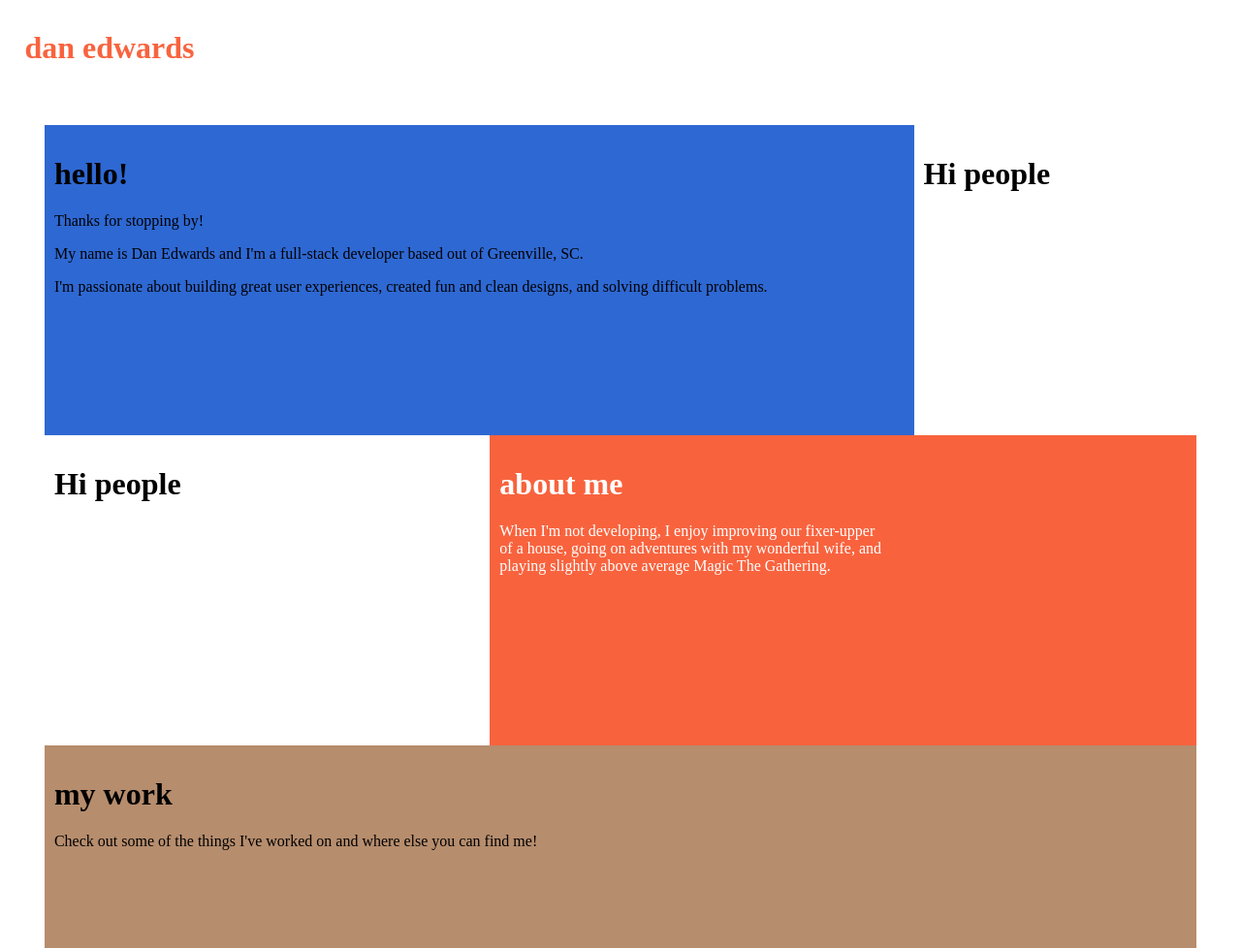
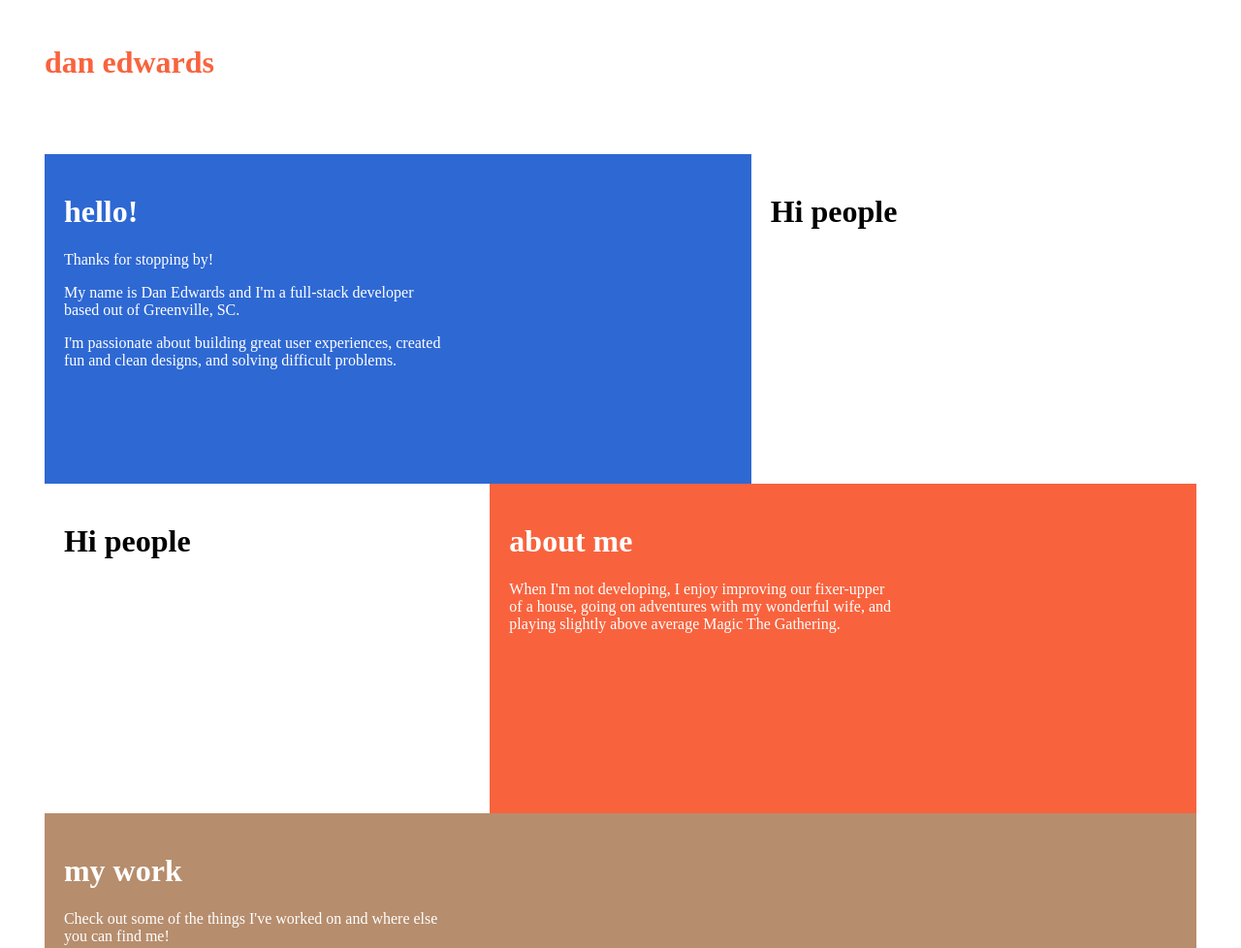
Before and after one commit to cdanwards/new-portfolio, a Gatsby site: page / in a window 1280 px wide. Shown: the top 978 px of the page at 97% size. Built offline with nearby package versions, Linux system fonts and the light colour scheme; Gatsby itself is replaced by a stand-in of ours.

Commit message:
got styled components working

```diff
--- a/gatsby-config.js
+++ b/gatsby-config.js
@@ -33,6 +33,9 @@ module.exports = {
         pathToConfigModule: `src/utils/typography`,
       },
     },
+    {
+      resolve: `gatsby-plugin-styled-components`,
+    },
     // this (optional) plugin enables Progressive Web App + Offline functionality
     // To learn more, visit: https://gatsby.dev/offline
     // `gatsby-plugin-offline`,
--- a/package.json
+++ b/package.json
@@ -5,12 +5,14 @@
   "version": "0.1.0",
   "author": "Kyle Mathews <mathews.kyle@gmail.com>",
   "dependencies": {
+    "babel-plugin-styled-components": "^1.10.6",
     "gatsby": "^2.13.20",
     "gatsby-image": "^2.2.6",
     "gatsby-plugin-manifest": "^2.2.3",
     "gatsby-plugin-offline": "^2.2.4",
     "gatsby-plugin-react-helmet": "^3.1.2",
     "gatsby-plugin-sharp": "^2.2.7",
+    "gatsby-plugin-styled-components": "^3.1.2",
     "gatsby-plugin-typography": "^2.3.2",
     "gatsby-plugin-web-font-loader": "^1.0.4",
     "gatsby-source-filesystem": "^2.1.5",
@@ -20,6 +22,7 @@
     "react-dom": "^16.8.6",
     "react-helmet": "^5.2.1",
     "react-typography": "^0.16.19",
+    "styled-components": "^4.3.2",
     "typography": "^0.16.19",
     "typography-theme-funston": "^0.16.19",
     "typography-theme-kirkham": "^0.16.19"
--- a/src/components/boxes.js
+++ b/src/components/boxes.js
@@ -1,105 +1,95 @@
 import PropTypes from "prop-types"
 import React from "react"
 
-import styles from "./boxes.module.css"
+import styled from "styled-components"
 
-console.log(styles)
+const WhiteText = styled.p`
+  color: #fff;
+  max-width: 400px;
+`
+
+const Whiteh1 = styled.h1`
+  color: #fff;
+`
+
+const Container = styled.div`
+  padding: 3%;
+  display: flex;
+  flex-direction: row;
+  flex-wrap: wrap;
+`
+
+const RowContainer = styled.div`
+  display: flex;
+  flex-direction: row;
+  flex-wrap: wrap;
+  width: 100%;
+`
+const BoxContainer = styled.div`
+  flex-grow: 1;
+  min-height: 300px;
+  padding: 20px;
+`
+
+const OrangeBox = styled.div`
+  flex-grow: 1;
+  min-height: 300px;
+  padding: 20px;
+  background: #2e68d3;
+`
+const BlueBox = styled.div`
+  flex-grow: 1;
+  min-height: 300px;
+  padding: 20px;
+  background: #f8633e;
+`
+const BrownBox = styled.div`
+  flex-grow: 1;
+  min-height: 300px;
+  padding: 20px;
+  background: #b68d6d;
+`
 
 const Boxes = () => (
-  <div
-    style={{
-      padding: "3%",
-      display: "flex",
-      flexDirection: "row",
-      flexWrap: "wrap",
-    }}
-  >
-    <div
-      style={{
-        display: "flex",
-        flexDirection: "row",
-        flexWrap: "wrap",
-        width: `100%`,
-      }}
-    >
-      <div
-        style={{
-          flexGrow: 1,
-          minHeight: "300px",
-          background: "#2e68d3",
-          padding: "10px",
-        }}
-      >
-        <h1>hello!</h1>
-        <p className={styles.bodytext}>Thanks for stopping by!</p>
-        <p>
+  <Container>
+    <RowContainer>
+      <OrangeBox>
+        <Whiteh1>hello!</Whiteh1>
+        <WhiteText>Thanks for stopping by!</WhiteText>
+        <WhiteText>
           My name is Dan Edwards and I'm a full-stack developer based out of
           Greenville, SC.
-        </p>
-        <p>
+        </WhiteText>
+        <WhiteText>
           I'm passionate about building great user experiences, created fun and
           clean designs, and solving difficult problems.
-        </p>
-      </div>
-      <div
-        style={{
-          flexGrow: 1,
-          minHeight: "300px",
-          padding: "10px",
-        }}
-      >
+        </WhiteText>
+      </OrangeBox>
+      <BoxContainer>
         <h1>Hi people</h1>
-      </div>
-    </div>
-    <div
-      style={{
-        display: "flex",
-        flexDirection: "row",
-        flexWrap: "wrap",
-        width: `100%`,
-      }}
-    >
-      <div
-        style={{
-          flexGrow: 1,
-          minHeight: "300px",
-          padding: "10px",
-          overflowWrap: "break-word",
-        }}
-      >
+      </BoxContainer>
+    </RowContainer>
+    <RowContainer>
+      <BoxContainer>
         <h1>Hi people</h1>
-      </div>
-      <div
-        style={{
-          flexGrow: 1,
-          minHeight: "300px",
-          background: "#f8633e",
-          padding: "10px",
-        }}
-      >
-        <h1 style={{ color: "white" }}> about me </h1>
-        <p style={{ color: "white", maxWidth: "400px" }}>
+      </BoxContainer>
+      <BlueBox>
+        <Whiteh1> about me </Whiteh1>
+        <WhiteText>
           When I'm not developing, I enjoy improving our fixer-upper of a house,
           going on adventures with my wonderful wife, and playing slightly above
           average Magic The Gathering.
-        </p>
-      </div>
-    </div>
-    <div
-      style={{
-        flexGrow: 1,
-        minHeight: "300px",
-        background: "#b68d6d",
-        padding: "10px",
-      }}
-    >
-      <h1 className="bodyText">my work</h1>
-      <p className="bodyText">
+        </WhiteText>
+      </BlueBox>
+    </RowContainer>
+    <BrownBox>
+      <Whiteh1>my work</Whiteh1>
+      <WhiteText>
         Check out some of the things I've worked on and where else you can find
         me!
-      </p>
-    </div>
-  </div>
+      </WhiteText>
+    </BrownBox>
+  </Container>
 )
 
 Boxes.propTypes = {
--- a/src/components/boxes.module.css
+++ /dev/null
@@ -1,6 +0,0 @@
-
-.bodytext {
-  color: "white";
-  max-width: "400px";
-  overflowWrap: "break-word";
-}
--- a/src/components/header.js
+++ b/src/components/header.js
@@ -1,21 +1,22 @@
 import PropTypes from "prop-types"
 import React from "react"
+import styled from "styled-components"
+
+const WhiteHeader = styled.header`
+  background_color: #fff;
+`
 
 const Header = () => (
-  <header
-    style={{
-      background: `white`,
-    }}
-  >
+  <WhiteHeader>
     <div
       style={{
         margin: `0 auto`,
-        padding: `1.45rem 1.0875rem`,
+        padding: `3%`,
       }}
     >
       <h1 style={{ margin: 0, color: "#f8633e" }}>dan edwards</h1>
     </div>
-  </header>
+  </WhiteHeader>
 )
 
 Header.propTypes = {
```
Also changed, not shown: 2 other files.
